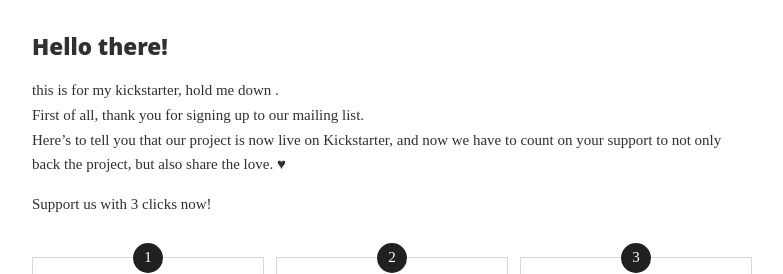
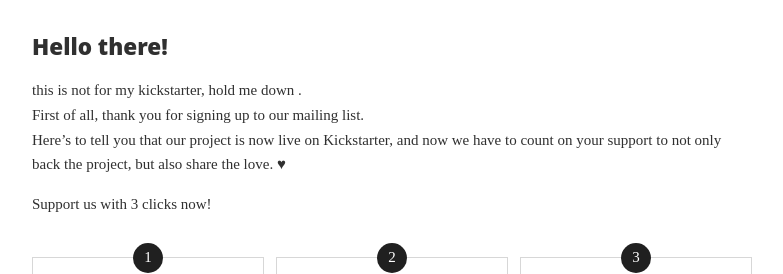
Before and after one commit to muan/kickstarter, a Jekyll site: the page built from index.md, in a window 1280 px wide, cut to the strip 243-517 px from the top of the page. Shown: the whole strip, without its empty margins (248-1031 px from the left). Built offline with Jekyll 4.4.1, drawn with Linux system fonts in a browser that asks for light colours; Markdown is read by kramdown in place of the engine named in the settings.

Commit message:
Update _config.yml

```diff
--- a/_config.yml
+++ b/_config.yml
@@ -42,7 +42,7 @@ google_analytics:
 #
 # 6. Welcome text, add <br /> to break lines
 welcome_text:     |
-  this is for my kickstarter, hold me down . <br />
+  this is not for my kickstarter, hold me down . <br />
   First of all, thank you for signing up to our mailing list. <br />
   Here's to tell you that our project is now live on Kickstarter,
   and now we have to count on your support to not only back the project, but also share the love. ♥
```
